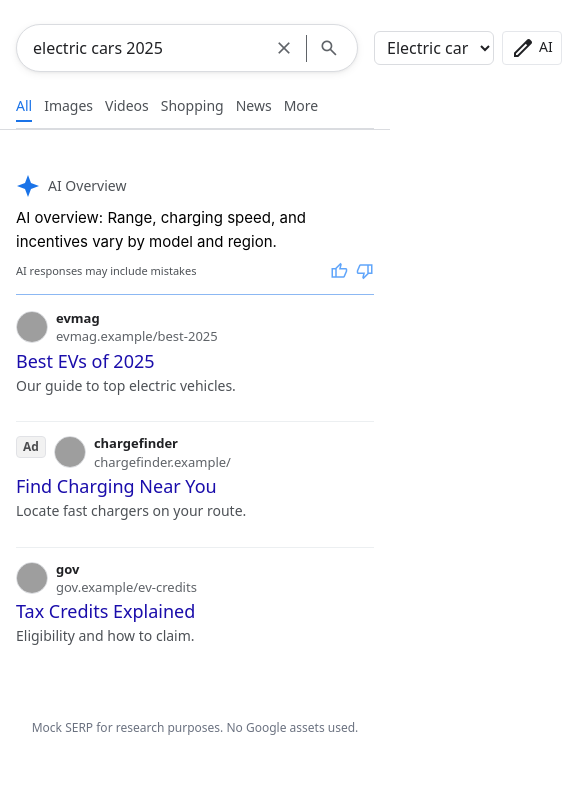
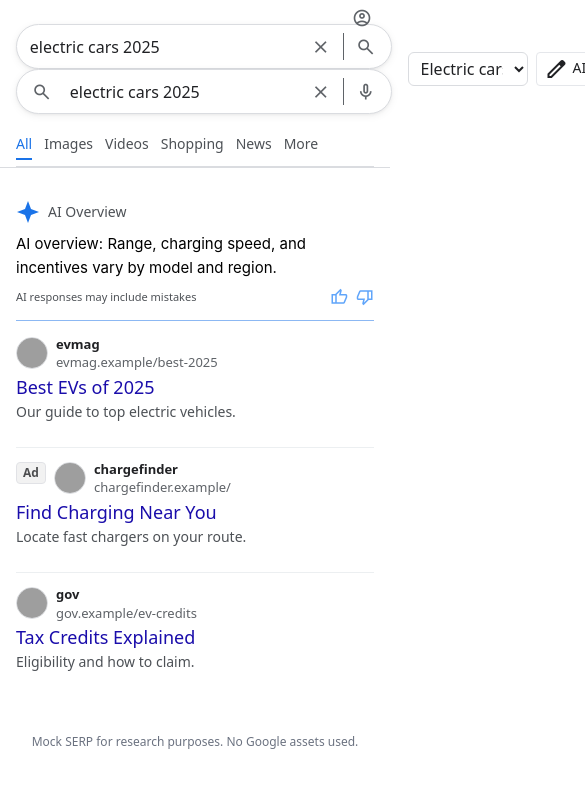
Before and after one commit to Eli-Roderick/Eli-Roderick.github.io, a React (Vite) app: page / in a window 390 px wide. Shown: the top 788 px of the page, 585 px wide, since content can reach past the window. Built offline with nearby package versions, Linux system fonts and the light colour scheme; grey boxes are pictures that could not be loaded.

Commit message:
Imporoved mobile look

```diff
--- a/src/App.jsx
+++ b/src/App.jsx
@@ -196,9 +196,15 @@ export default function App() {
       {/* Header */}
       <header className="search-header">
         {/* Top row: search bar + controls */}
-        <div className="pl-4 md:pl-48 pr-4 md:pr-6 pt-6 pb-3 flex items-center gap-4">
+        <div className="pl-4 md:pl-48 pr-4 md:pr-6 pt-6 pb-2 md:pb-3 flex items-center gap-4 relative">
+          {/* Profile icon - mobile only */}
+          <button className="md:hidden absolute top-2 right-4 material-symbols-outlined icon-plain text-2xl" aria-label="Profile" title="Profile">
+            account_circle
+          </button>
+
           <div className="flex-1">
-            <div className="search-bar">
+            {/* Desktop search bar */}
+            <div className="search-bar hidden md:flex">
               <input
                 className="flex-1 outline-none text-[16px]"
                 value={query}
@@ -213,6 +219,27 @@ export default function App() {
                 <span className="separator" />
                 {/* Search icon */}
                 <button className="material-symbols-outlined icon-plain" aria-label="Search" title="Search">search</button>
+              </div>
+            </div>
+
+            {/* Mobile search bar */}
+            <div className="search-bar flex md:hidden">
+              {/* Search icon on left for mobile */}
+              <button className="material-symbols-outlined icon-plain mr-2" aria-label="Search" title="Search">search</button>
+              <input
+                className="flex-1 outline-none text-[16px]"
+                value={query}
+                readOnly
+                onPaste={handlePaste}
+                placeholder="Paste text here to set AI Overview"
+                title={userAIText ? 'AI Overview text overridden by pasted content' : 'Paste to override AI Overview'}
+              />
+              <div className="search-affordances">
+                {/* Clear button (non-functional) */}
+                <button className="material-symbols-outlined icon-plain" aria-label="Clear" title="Clear">close</button>
+                <span className="separator" />
+                {/* Microphone icon for mobile */}
+                <button className="material-symbols-outlined icon-plain" aria-label="Voice search" title="Voice search">mic</button>
               </div>
             </div>
           </div>
@@ -282,7 +309,7 @@ export default function App() {
       )}
 
       {/* Content */}
-      <main className="pl-4 md:pl-52 pr-4 md:pr-6 py-6">
+      <main className="pl-4 md:pl-52 pr-4 md:pr-6 py-3 md:py-6">
         {loading && <div>Loading…</div>}
         {error && <div className="text-red-600">{error}</div>}
         {!loading && !error && effectiveConfig && (
--- a/src/index.css
+++ b/src/index.css
@@ -232,4 +232,19 @@ body.light .search-bar { border: 1px solid #dadce0; box-shadow: 0 2px 8px rgba(0
   .ai-card {
     max-width: 100%;
   }
+
+  /* Mobile search bar adjustments */
+  .search-bar {
+    padding: 0.5rem 0.8rem; /* Slightly less padding on mobile */
+  }
+
+  /* Profile icon positioning */
+  .search-header .relative {
+    position: relative;
+  }
+
+  /* Ensure mobile search icon alignment */
+  .search-bar .icon-plain {
+    flex-shrink: 0;
+  }
 }
```
